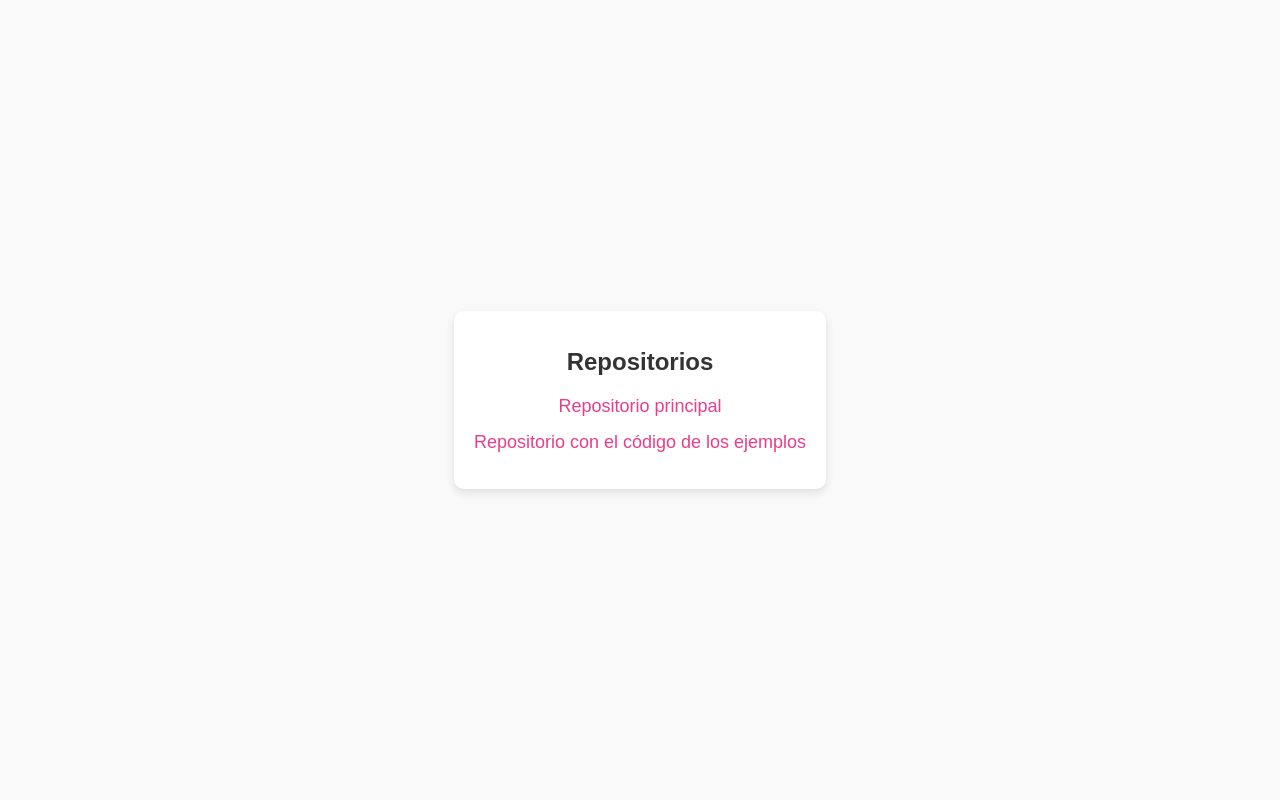
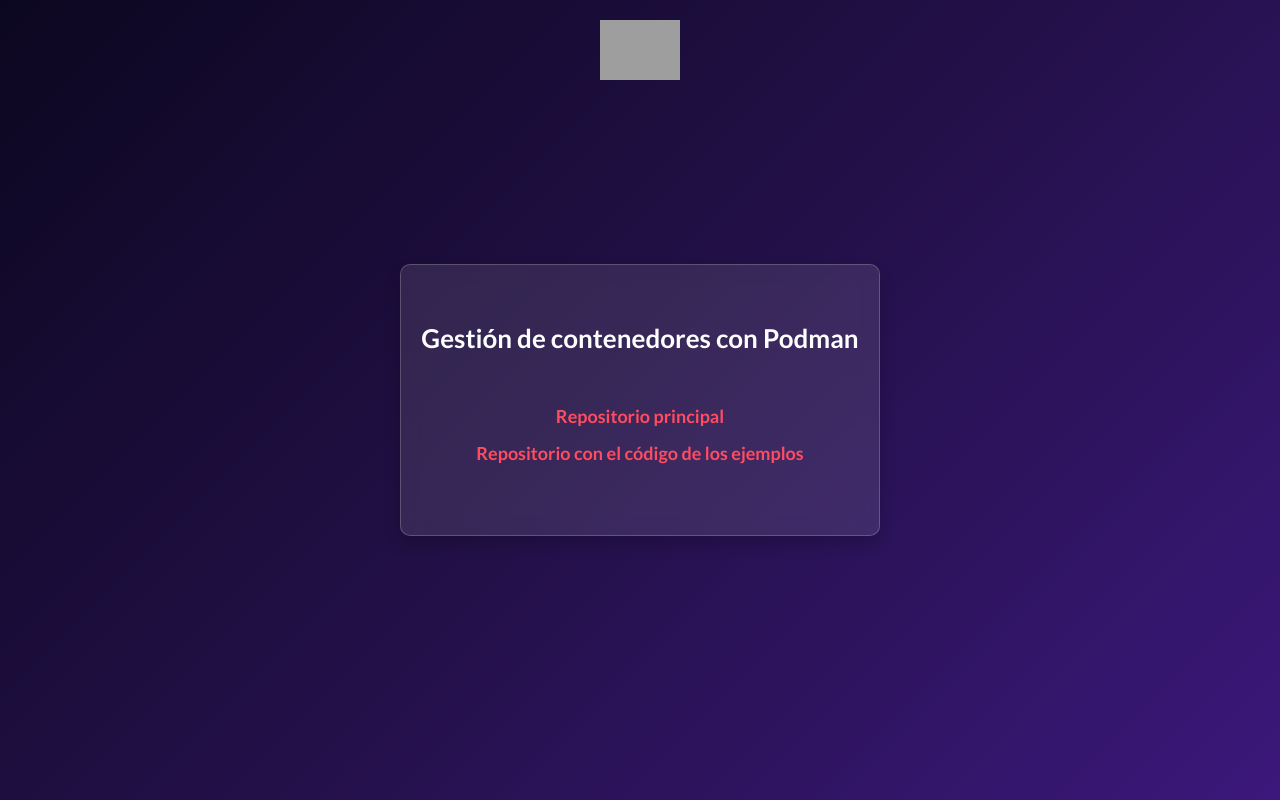
Before and after one commit to OpenWebinarsNet/Gesti-n-de-contenedores-con-Podman, a plain HTML site: page index.html in a window 1280 px wide. Drawn offline with Linux system fonts and the light colour scheme; grey boxes are pictures that could not be loaded.

Commit message:
Update index.html

```diff
--- a/index.html
+++ b/index.html
@@ -1,55 +1,87 @@
 <!DOCTYPE html>
-<html lang="en">
+<html lang="es">
 <head>
     <meta charset="UTF-8">
     <meta name="viewport" content="width=device-width, initial-scale=1.0">
-    <title>Repositorios</title>
+    <title>Gestión de Contenedores con Podman - OpenWebinars</title>
     <style>
+        @import url('https://fonts.googleapis.com/css2?family=Lato:wght@400;700&display=swap');
+
         body {
-            font-family: Arial, sans-serif;
-            background-color: #f9f9f9;
+            font-family: 'Lato', sans-serif;
+            background: linear-gradient(135deg, #0c0720 0%, #231048 50%, #3b187b 100%);
             margin: 0;
             padding: 0;
             display: flex;
             justify-content: center;
             align-items: center;
             height: 100vh;
+            color: #ffffff;
+            text-align: center;
+            overflow: hidden;
         }
+
+        .logo {
+            position: absolute;
+            top: 20px;
+            display: flex;
+            justify-content: center;
+            width: 100%;
+        }
+
+        .logo img {
+            max-height: 60px;
+        }
+
         .container {
-            background-color: #ffffff;
-            padding: 20px;
+            display: flex;
+            flex-direction: column;
+            align-items: center;
+            justify-content: center;
+            background: rgba(255, 255, 255, 0.1);
+            border: 1px solid rgba(255, 255, 255, 0.2);
             border-radius: 10px;
-            box-shadow: 0 4px 8px rgba(0, 0, 0, 0.1);
-            max-width: 400px;
-            text-align: center;
+            padding: 40px 20px;
+            backdrop-filter: blur(10px);
+            box-shadow: 0px 8px 16px rgba(0, 0, 0, 0.2);
         }
+
         h1 {
-            color: #333333;
-            font-size: 24px;
+            font-size: 26px;
+            font-weight: 700;
             margin-bottom: 20px;
         }
+
         ul {
             list-style-type: none;
             padding: 0;
         }
+
         ul li {
             margin: 15px 0;
         }
+
         a {
-            color: #e83e8c;
+            color: #ff4c60;
             text-decoration: none;
             font-size: 18px;
+            font-weight: 700;
             transition: color 0.3s ease;
         }
+
         a:hover {
-            color: #c32b6b;
+            color: #ff6b80; /* Un tono más claro para el hover */
         }
     </style>
 </head>
 <body>
 
+    <div class="logo">
+        <img src="https://openwebinars.net/_astro/logo.BQ5-i6yf_2PWs8.svg" alt="Logo OpenWebinars">
+    </div>
+
     <div class="container">
-        <h1>Repositorios</h1>
+        <h1>Gestión de contenedores con Podman</h1>
         <ul>
             <li><a href="https://github.com/OpenWebinarsNet/curso_podman_ow" target="_blank">Repositorio principal</a></li>
             <li><a href="https://github.com/OpenWebinarsNet/ejemplos_curso_podman_ow" target="_blank">Repositorio con el código de los ejemplos</a></li>
```
